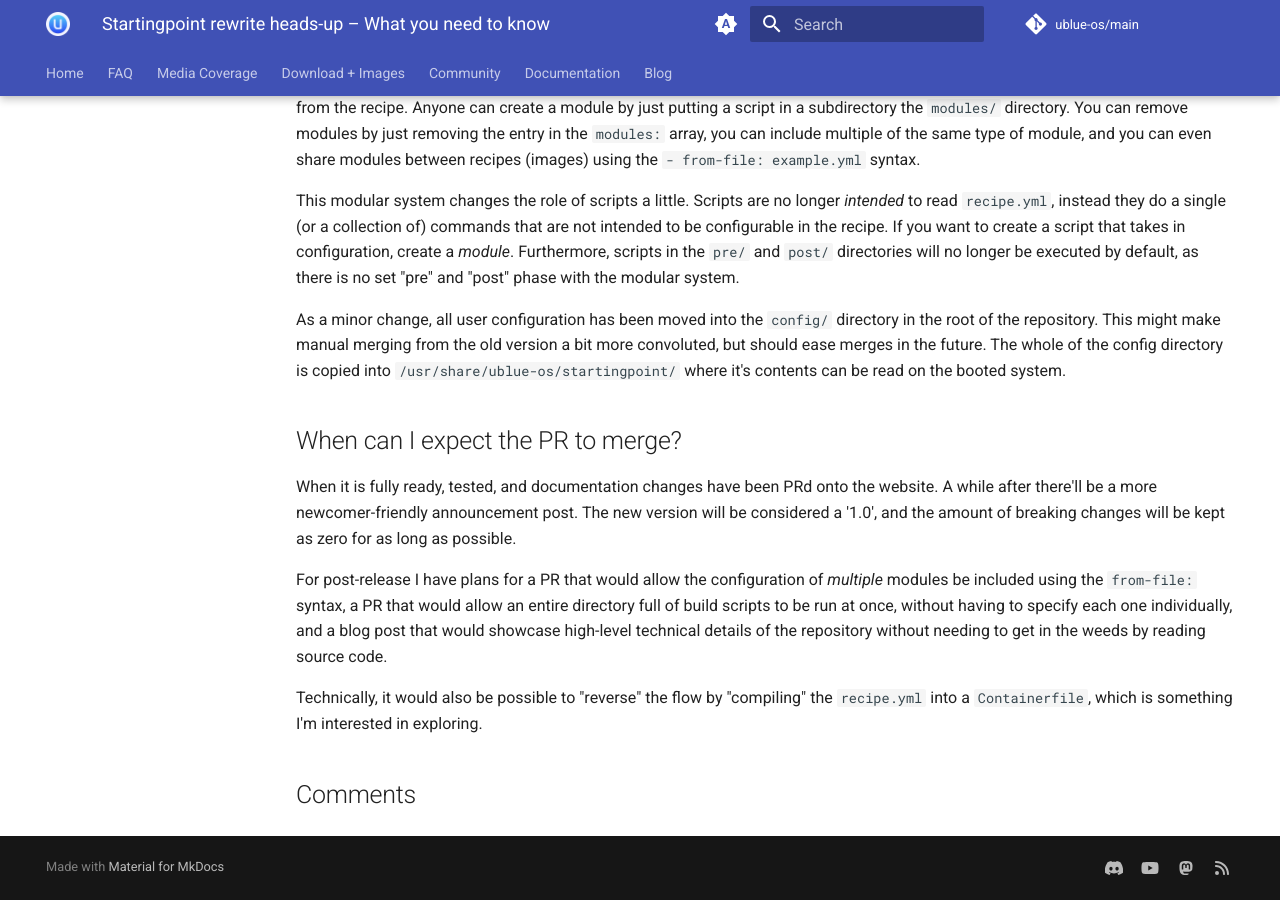
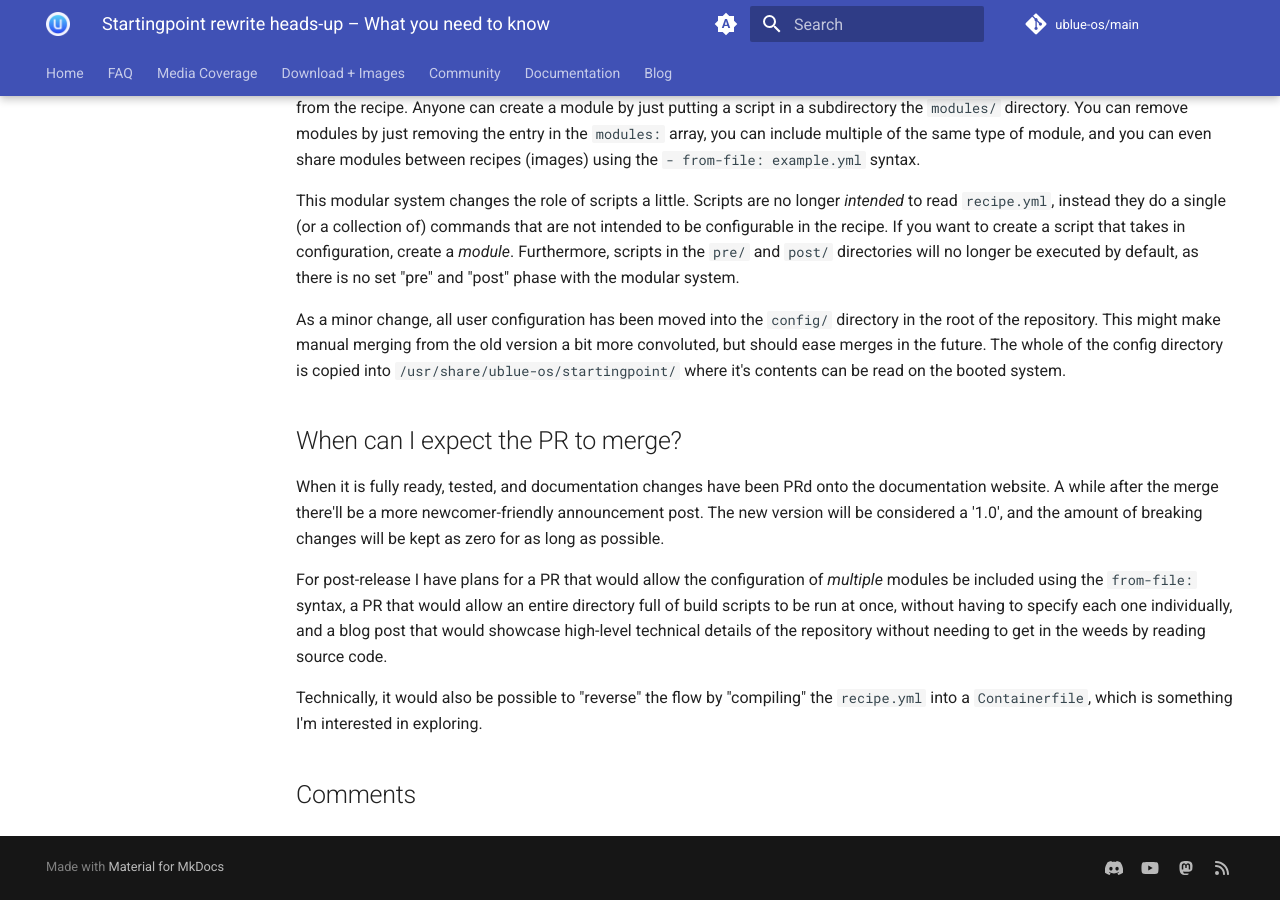
Before and after one commit to ublue-os/website, an MkDocs documentation site: the page built from docs/blog/posts/startingpoint-rewrite-heads-up.md, in a window 1280 px wide and 900 px high, scrolled down 1740 px. Built offline with MkDocs 1.6.1 and Material for MkDocs 9.7.7, drawn with Linux system fonts in a browser that asks for light colours; comment, search, counter and statistics services are not loaded; some of the changed text lies outside the part shown.

Commit message:
chore: proofreading, minor changes

```diff
--- a/docs/blog/posts/startingpoint-rewrite-heads-up.md
+++ b/docs/blog/posts/startingpoint-rewrite-heads-up.md
@@ -84,7 +84,7 @@ As a minor change, all user configuration has been moved into the `config/` dire
 
 ## When can I expect the PR to merge?
 
-When it is fully ready, tested, and documentation changes have been PRd onto the website. A while after there'll be a more newcomer-friendly announcement post. The new version will be considered a '1.0', and the amount of breaking changes will be kept as zero for as long as possible.
+When it is fully ready, tested, and documentation changes have been PRd onto the documentation website. A while after the merge there'll be a more newcomer-friendly announcement post. The new version will be considered a '1.0', and the amount of breaking changes will be kept as zero for as long as possible.
 
 For post-release I have plans for a PR that would allow the configuration of _multiple_ modules be included using the `from-file:` syntax, a PR that would allow an entire directory full of build scripts to be run at once, without having to specify each one individually, and a blog post that would showcase high-level technical details of the repository without needing to get in the weeds by reading source code.
 
```
Also changed, not shown: other parts of docs/blog/posts/startingpoint-rewrite-heads-up.md (+1 -1 lines).
